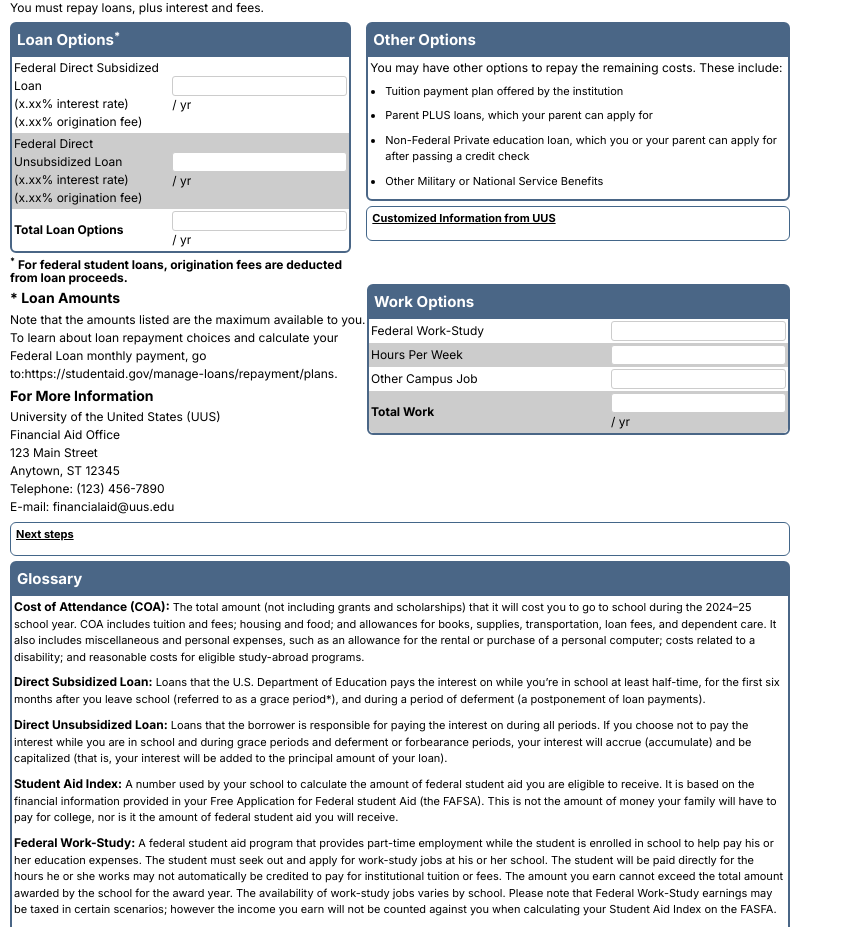
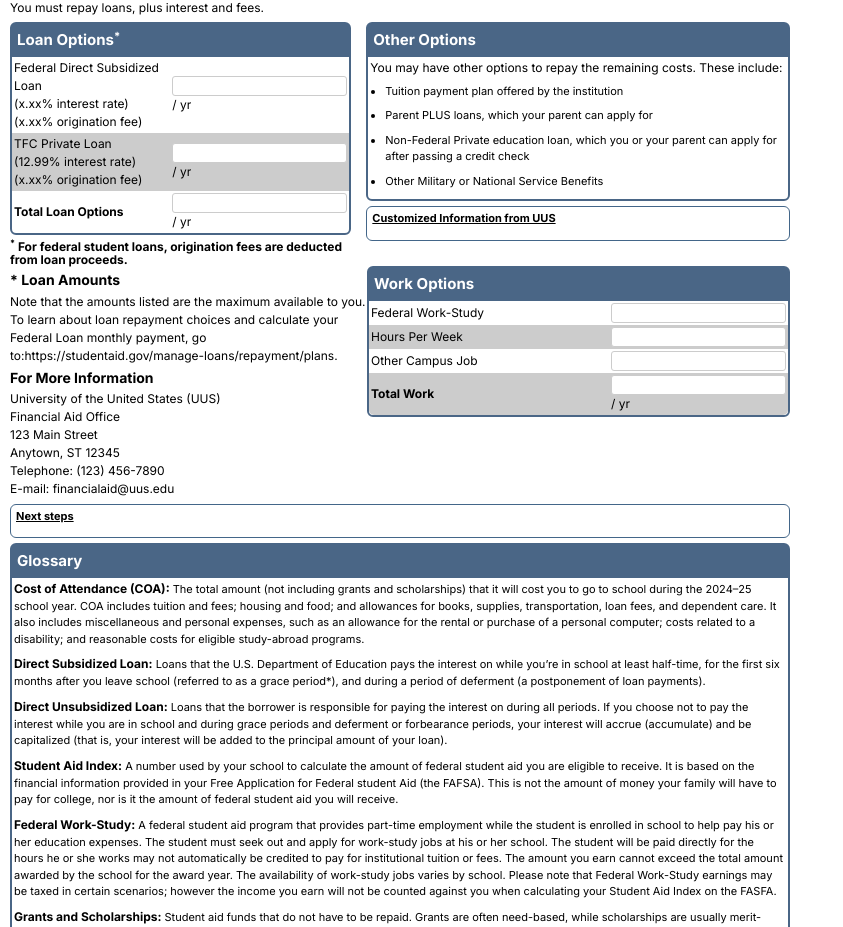
Before and after one commit to jennyxlombardo/documentsSFAAC-app, a Next.js app: page / in a window 1280 px wide. Shown: the part 856-1783 px from the top of the page, without its empty margins (0-843 px from the left). Built offline with nearby package versions, Linux system fonts and the light colour scheme.

Commit message:
Update trial.jsx

```diff
--- a/app/components/trial.jsx
+++ b/app/components/trial.jsx
@@ -282,8 +282,8 @@ const Formula = () => {
               </td>
             </tr>
             <tr>
-              <td colSpan="2"><span className="line-text">Federal Direct Unsubsidized Loan<span className="inline-note">
-                (<span id="loan-options-federal-direct-unsubsidized-rate" className="percent">x.xx%</span> interest rate)
+              <td colSpan="2"><span className="line-text">TFC Private Loan<span className="inline-note">
+                (<span id="loan-options-federal-direct-unsubsidized-rate" className="percent">12.99%</span> interest rate)
                 (<span id="loan-options-federal-direct-unsubsidized-loan-origination_fee" className="interest">x.xx%</span> origination fee)</span>
               </span></td>
               <td>
```
